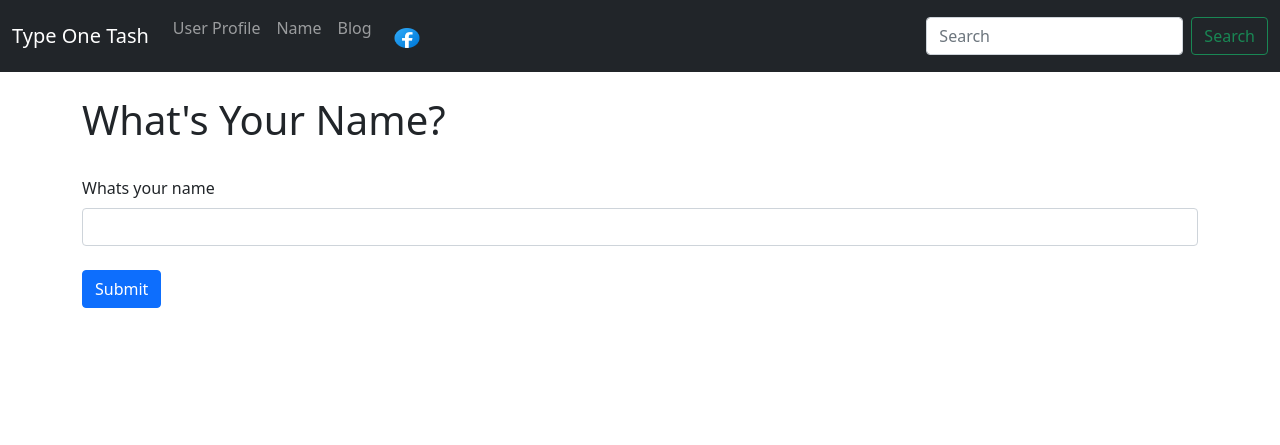
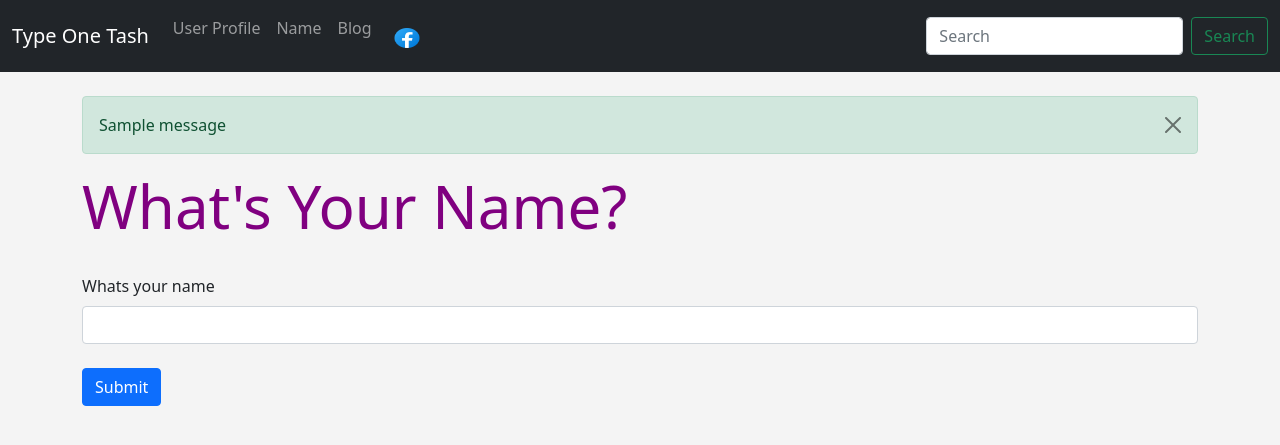
Before and after one commit to DevvySean/TashBlog, a Flask app: page /name in a window 1280 px wide. Shown: the top 445 px of the page. Run offline with Flask 2, Linux system fonts and the light colour scheme; one stand-in notice (Sample message) is shown.

Commit message:
Added static folder, images, css styles

```diff
--- a/main.py
+++ b/main.py
@@ -1,4 +1,4 @@
-from flask import Flask, render_template
+from flask import Flask, render_template, flash
 from flask_wtf import FlaskForm
 from wtforms import StringField, SubmitField
 from wtforms.validators import DataRequired
@@ -43,6 +43,7 @@ def name():
     if form.validate_on_submit():
         name = form.name.data
         form.name.data = ''
+        flash("Form Submitted Successfully")
     return render_template('name.html', name=name, form=form)
 
 
--- /dev/null
+++ b/static/css/style.css
@@ -0,0 +1,14 @@
+h1 {
+    color: purple;
+    font-size:60px;
+
+}
+
+body {
+    background: #f4f4f4;
+}
+
+#demo {
+    font-size:12px;
+    color: purple;
+}
--- /dev/null
+++ b/static/js/myfile.js
@@ -0,0 +1 @@
+document.getElementById('demo').innerHTML = "This was created with Javascript"
--- a/templates/base.html
+++ b/templates/base.html
@@ -7,6 +7,8 @@
 
     <!-- Bootstrap CSS -->
     <link href="https://cdn.jsdelivr.net/npm/bootstrap@5.0.2/dist/css/bootstrap.min.css" rel="stylesheet" integrity="sha384-EVSTQN3/azprG1Anm3QDgpJLIm9Nao0Yz1ztcQTwFspd3yD65VohhpuuCOmLASjC" crossorigin="anonymous">
+    <!-- MY CSS -->
+    <link href="{{url_for('static', filename='css/style.css')}}" rel="stylesheet">
 
     <title>Tash Blog</title>
   </head>
--- a/templates/name.html
+++ b/templates/name.html
@@ -1,8 +1,22 @@
 {% extends 'base.html' %}
 {% block content %}
 
+{% for message in get_flashed_messages() %}
+    <div class="alert alert-success alert-dismissible fade show" role="alert">
+        {{ message }}
+        <button type="button" class="btn-close" data-bs-dismiss="alert" aria-label="Close"></button>
+    </div>
+
+{% endfor %}
+
 {% if name %}
     <h1>Hello {{ name }}!!</h1>
+    <br/>
+    <img src="{{ url_for('static', filename='images/PaulRalph.jpg') }}" width="600" height="800">
+    <br/>
+    <br/>
+    <p id="demo">This is stuff...</p>
+<script src="{{ url_for('static', filename='js/myfile.js')}}"></script>
 {% else %}
     <h1>What's Your Name?</h1>
     <br/>
```
Also changed, not shown: static/images/PaulRalph.jpg (added).
